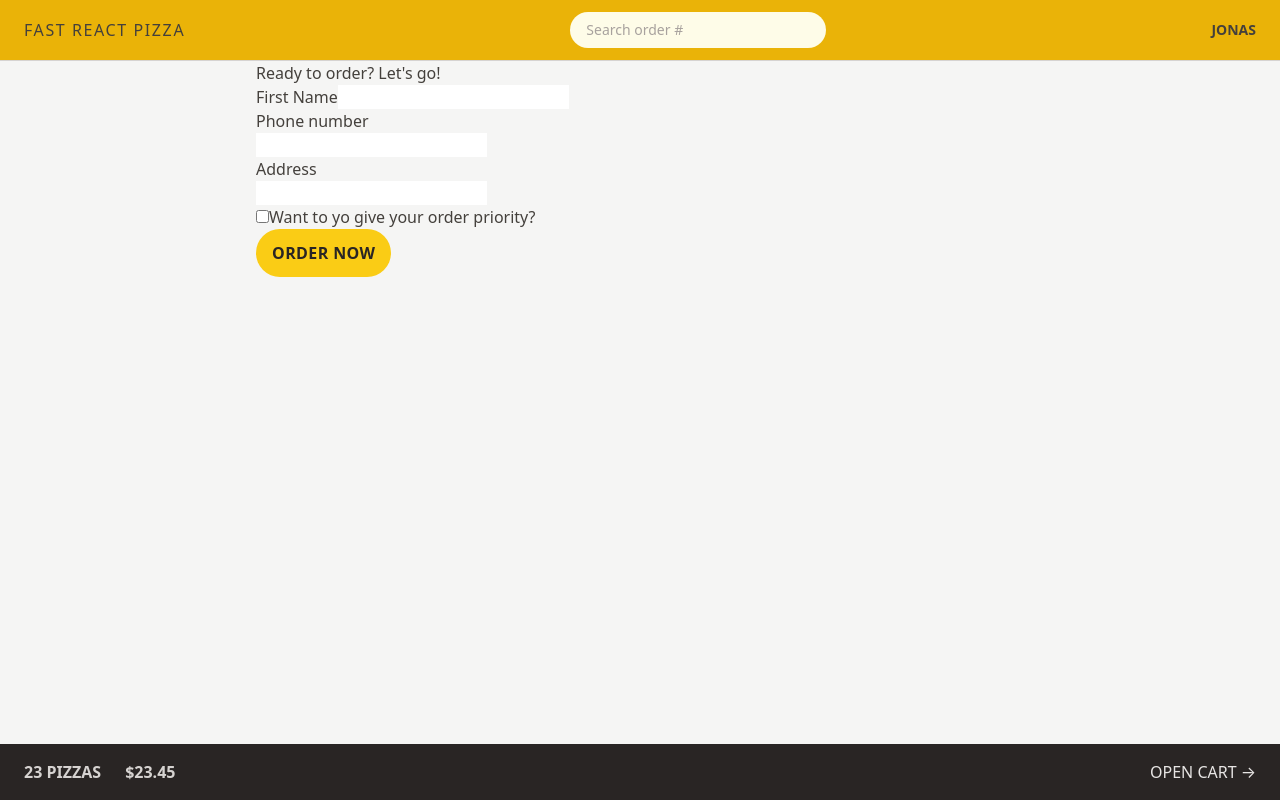
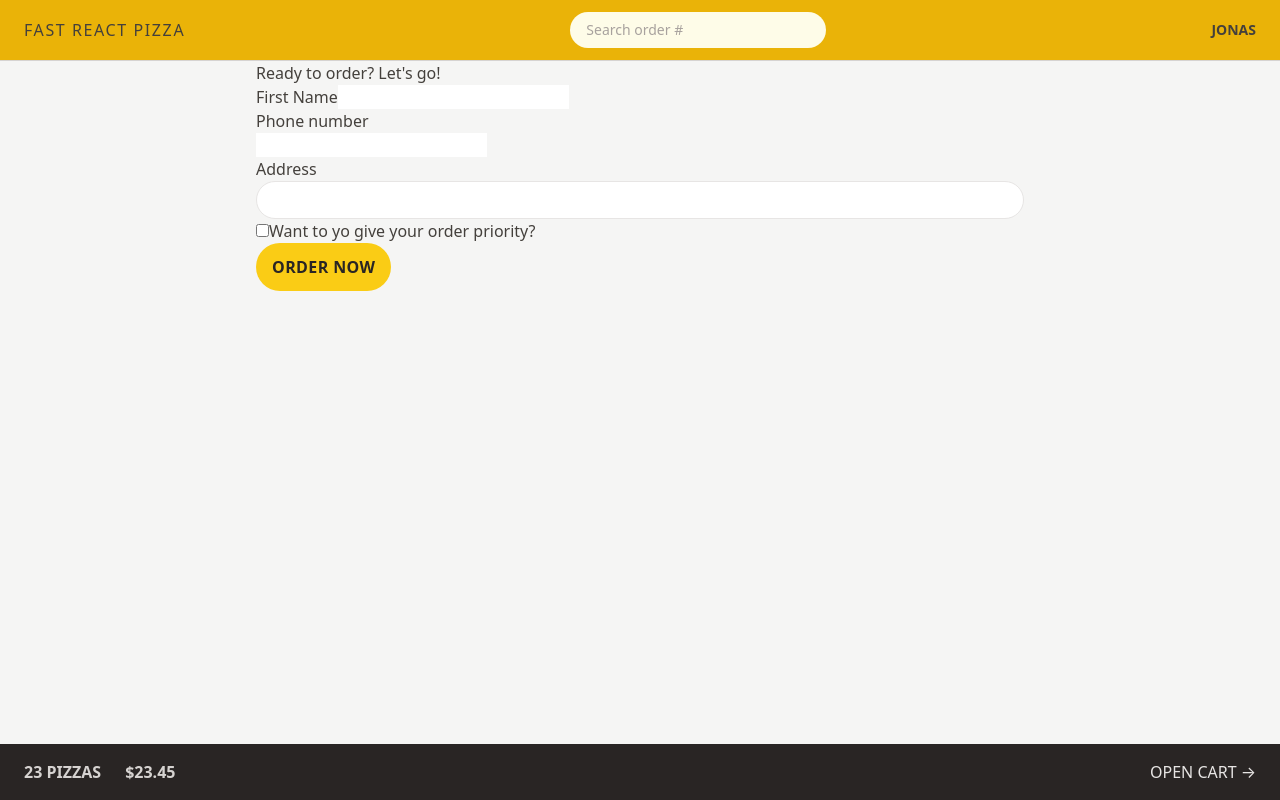
Before and after one commit to hebersolano/fast-react-pizza, a React (Vite) app: page /order/new in a window 1280 px wide. Built offline with nearby package versions, Linux system fonts and the light colour scheme.

Commit message:
tailwind classes test

```diff
--- a/package.json
+++ b/package.json
@@ -26,6 +26,7 @@
     "eslint-plugin-react-refresh": "^0.4.5",
     "postcss": "^8.4.35",
     "prettier": "^3.2.5",
+    "prettier-plugin-classnames": "^0.6.1",
     "prettier-plugin-tailwindcss": "^0.5.11",
     "tailwindcss": "^3.4.1",
     "vite": "^5.1.4"
--- a/src/features/order/CreateOrder.jsx
+++ b/src/features/order/CreateOrder.jsx
@@ -41,7 +41,7 @@ function CreateOrder() {
 
   return (
     <div>
-      <h2>Ready to order? Let's go!</h2>
+      <h2>Ready to order? Let&apos;s go!</h2>
 
       <Form method="POST">
         <div>
@@ -60,7 +60,13 @@ function CreateOrder() {
         <div>
           <label>Address</label>
           <div>
-            <input type="text" name="address" required />
+            <input
+              className="w-full rounded-full border border-stone-200 px-4 py-2 text-sm transition-all
+                duration-300 focus:outline-none focus:ring focus:ring-yellow-400 md:px-6"
+              type="text"
+              name="address"
+              required
+            />
           </div>
         </div>
 
@@ -79,7 +85,10 @@ function CreateOrder() {
 
         <div>
           <button
-            className="f inline-block rounded-full bg-yellow-400 px-4 py-3 font-semibold uppercase tracking-wide text-stone-800 transition-colors hover:bg-yellow-300 focus:outline-none focus:ring focus:ring-yellow-300 focus:ring-offset-2 disabled:cursor-not-allowed"
+            className="inline-block rounded-full bg-yellow-400 px-4 py-3 font-semibold uppercase
+              tracking-wide text-stone-800 transition-colors hover:bg-yellow-300
+              focus:outline-none focus:ring focus:ring-yellow-300 focus:ring-offset-2
+              disabled:cursor-not-allowed"
             disabled={isSubmitting}
           >
             Order now
```
Also changed, not shown: 2 other files (tests, documents, lock files or other folders).
